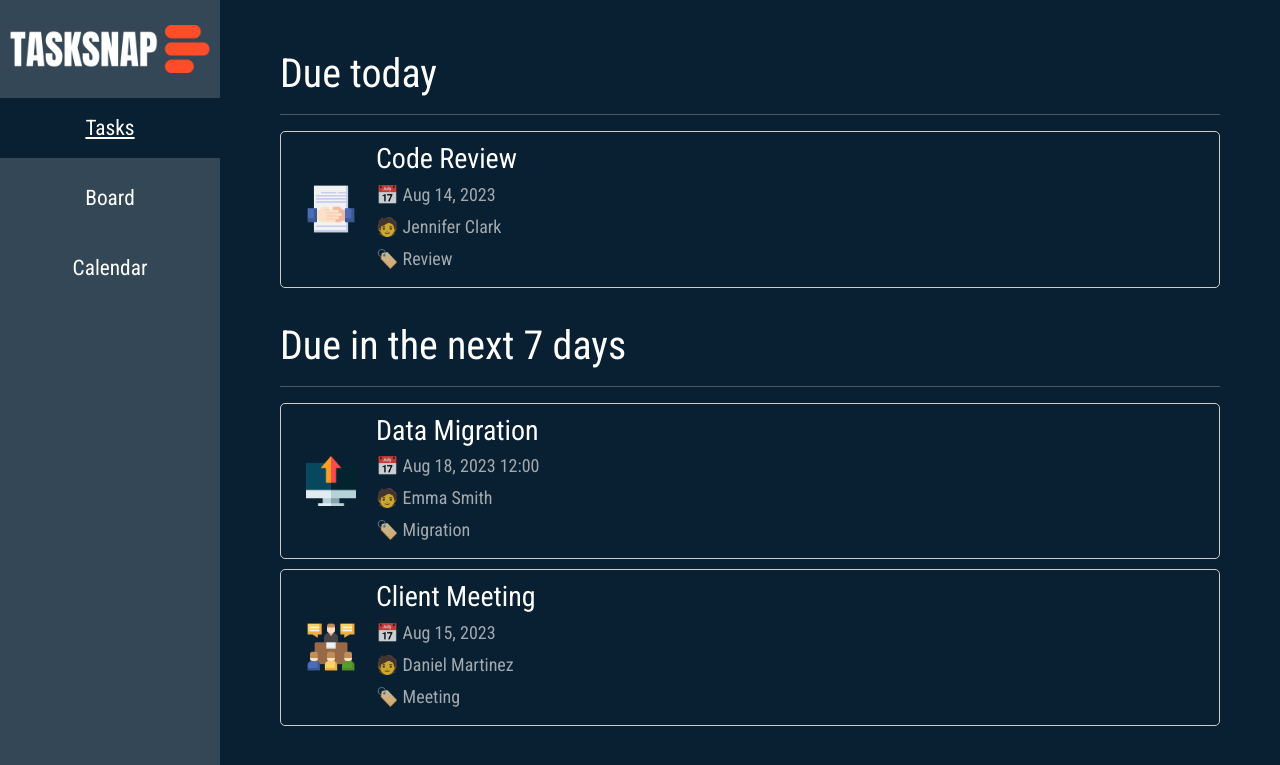
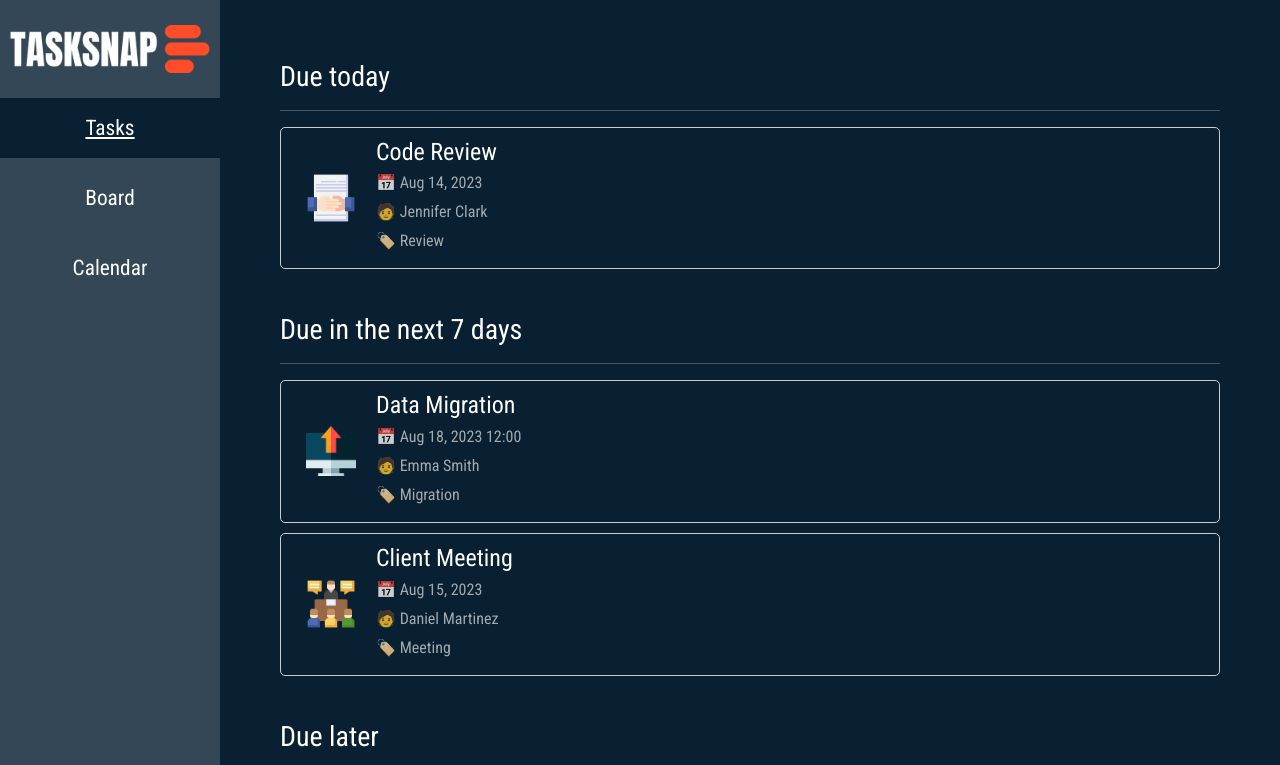
Before and after one commit to thitikl/React_taskSnap, a React (Create React App) app: page / in a window 1280 px wide. Shown: the top 765 px of the page. Built offline with nearby package versions, Linux system fonts and the light colour scheme.

Commit message:
Change font size on tasks page

```diff
--- a/src/Tasks/tasks.css
+++ b/src/Tasks/tasks.css
@@ -16,10 +16,9 @@ https://www.flaticon.com/packs/presentations-10?word=training
   background-color: rgba(0, 0, 0, 0.1);
 }
 
-h2 {
+h1 {
   margin: 10px 0;
-  font-size: 20px;
-  color: #333;
+  font-size: 28px;
 }
 
 .tasks {
@@ -57,13 +56,13 @@ h2 {
 
 .title {
   margin: 0;
-  font-size: 28px;
+  font-size: 24px;
   color: white;
 }
 
 p {
   margin: 5px 0;
-  font-size: 18px;
+  font-size: 16px;
   color: #CCCC;
 }
 
```
